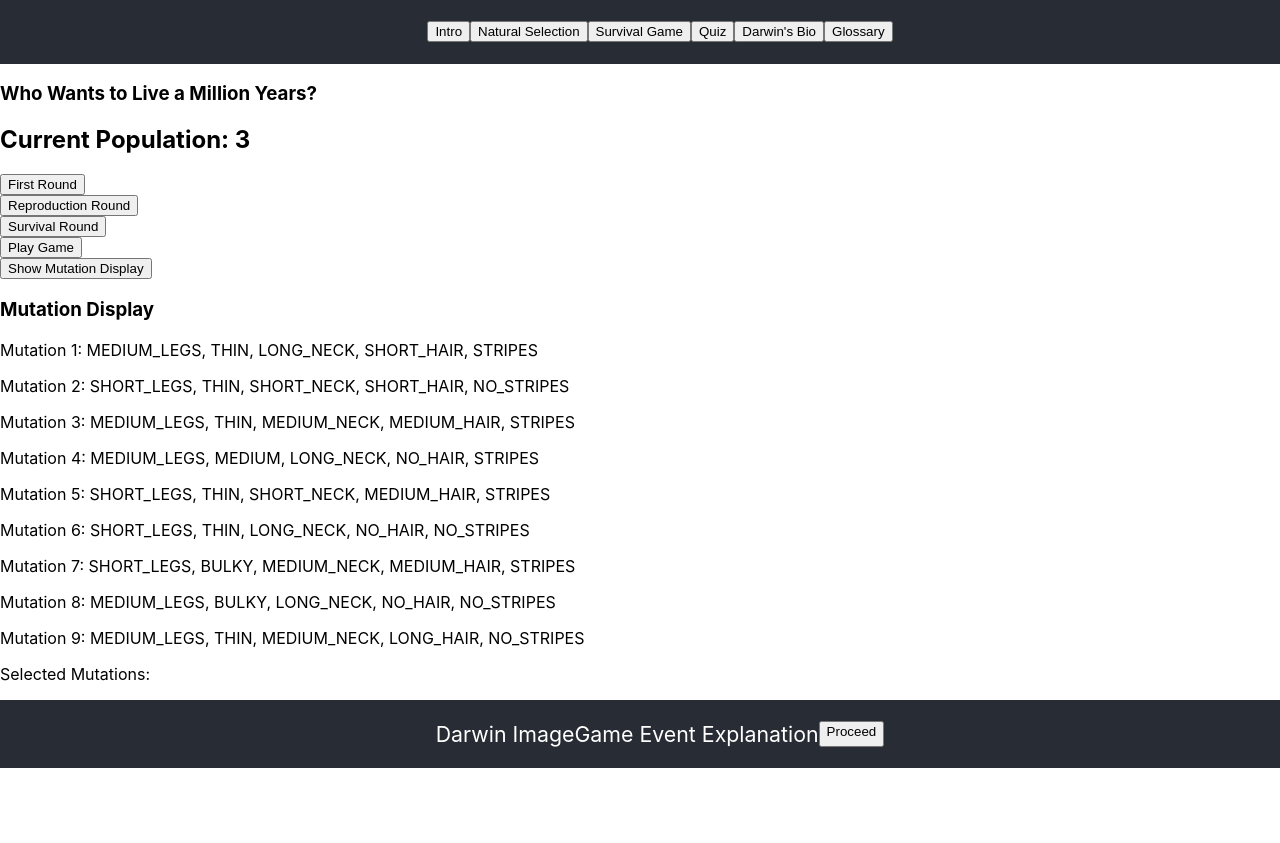
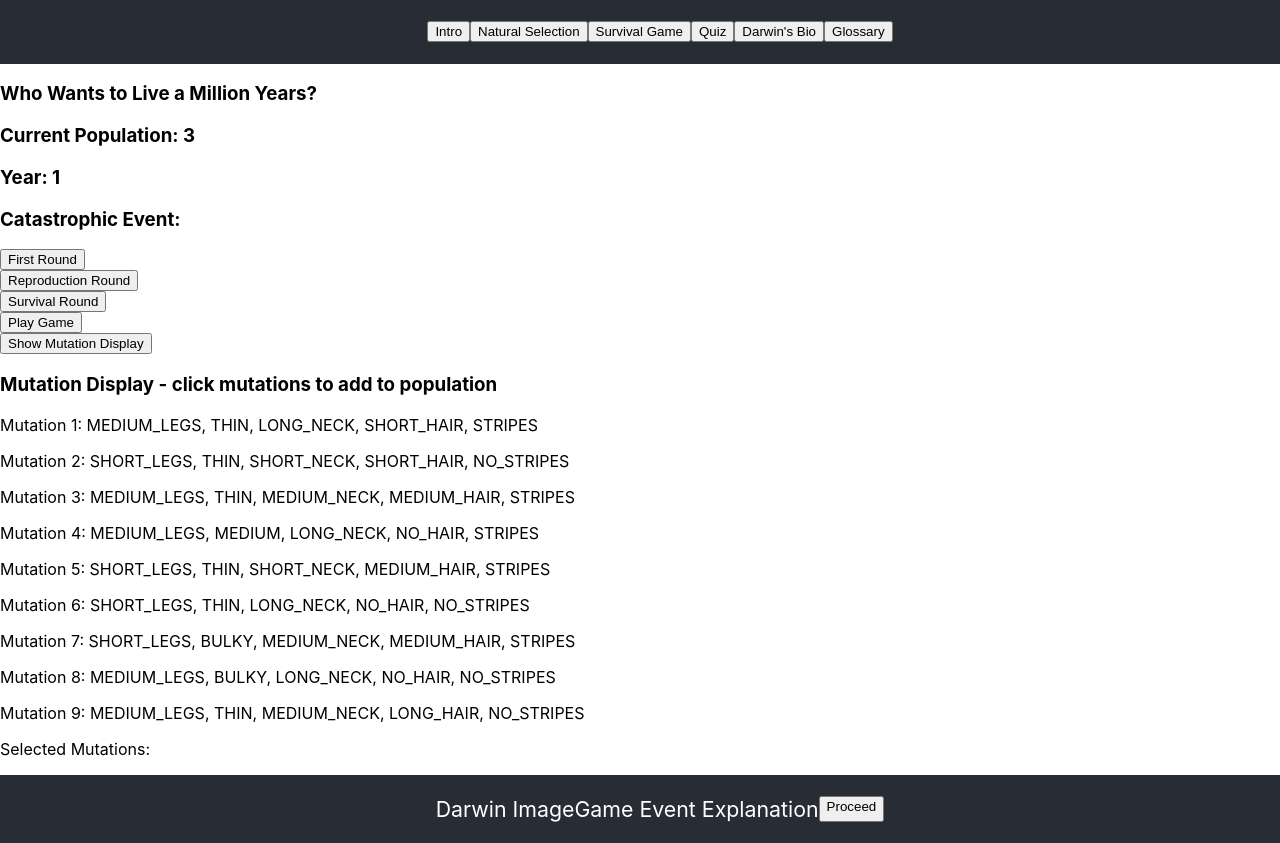
Before and after one commit to kurzbird/darwin-game, a React (Create React App) app: page / in a window 1280 px wide. Both pictures are taken after a click on the button "Show Mutation Display". Before the commit the page ends 800 px from the top, so only its background shows below. Built offline with nearby package versions, Linux system fonts and the light colour scheme.

Commit message:
Adjusted rounds and added catastrophic event and years tracker

```diff
--- a/src/components/Game.js
+++ b/src/components/Game.js
@@ -53,6 +53,8 @@ function randomElement(array) {
 const Game = () => {
     const [popCount, setPopCount] = useState(3);
     const [currentRound, setCurrentRound] = useState(1);
+    const [years, setYears] = useState(1);
+    const [catastrophe, setCatastrophe] = useState("")
     const [lifelines, setLifelines] = useState(2);
     const [showMutationDisplay, setShowMutationDisplay] = useState(false);
 
@@ -69,18 +71,28 @@ const Game = () => {
         if (currentRound === 2) {
             reproductionRound();
             survivalRound();
+            setYears(138888);
             setCurrentRound(3);
         }
 
         if (currentRound === 3) {
             reproductionRound();
             survivalRound();
+            setYears(416666);
             setCurrentRound(4);
         }
 
         if (currentRound === 4) {
             reproductionRound();
             survivalRound();
+            setYears(694444);
+            setCurrentRound(5);
+        }
+
+        if (currentRound === 5) {
+            reproductionRound();
+            survivalRound();
+            setYears(1000000);
             console.log("you win!");
         }
 
@@ -89,7 +101,7 @@ const Game = () => {
 
     // Ensures larger starting population before catastrophes
     function firstRound() {
-        for (let i = 0; i < 5; i++) {
+        for (let i = 0; i < 3; i++) {
             reproductionRound();
         }
         survivalRound();
@@ -132,6 +144,7 @@ const Game = () => {
             }
         }
         setPopCount(population.length);
+        setCatastrophe(catastrophe);
 
         return population
     }
@@ -160,7 +173,9 @@ const Game = () => {
     return (
         <section>
             <h1>Who Wants to Live a Million Years?</h1>
-            <h2>Current Population: {popCount}</h2>
+            <h3>Current Population: {popCount}</h3>
+            <h3>Year: {years}</h3>
+            <h3>Catastrophic Event: {catastrophe}</h3>
             <button onClick={firstRound}>First Round</button>
             <button onClick={reproductionRound}>Reproduction Round</button>
             <button onClick={survivalRound}>Survival Round</button>
--- a/src/components/MutationDisplay.js
+++ b/src/components/MutationDisplay.js
@@ -11,12 +11,12 @@ function MutationDisplay({genePool}) {
 
     return (
         <div>
-            <h3>Mutation Display</h3>
+            <h3>Mutation Display - click mutations to add to population</h3>
             <div className="random-mutations">
                 {genePool.map((Mutation, i) => <p onClick={() => selectMutation(Mutation)} key={i}>Mutation {i+1}: {Mutation.legs}, {Mutation.size}, {Mutation.neck}, {Mutation.hair}, {Mutation.camo}</p>)}
             </div>
 
-            <p>Selected Mutations: {selections.map((selection, i) => <span key={i}>{i}</span>)}</p>
+            <p>Selected Mutations: {selections.map((selection, i) => <span key={i}>Picked: {selection.legs}, {selection.size}, {selection.neck}, {selection.hair}, {selection.camo} <br /></span>)}</p>
         </div>
     )
 }
```
